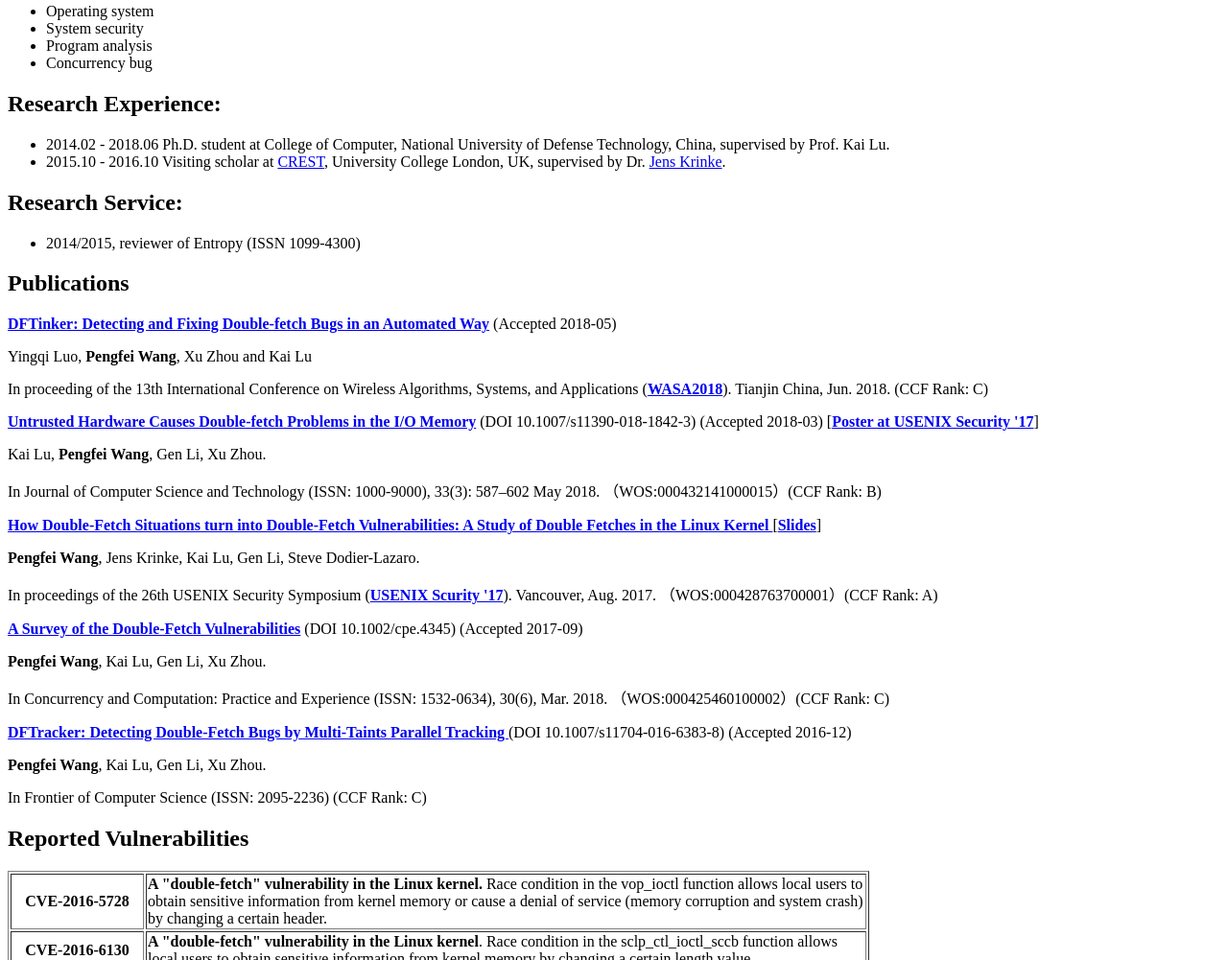
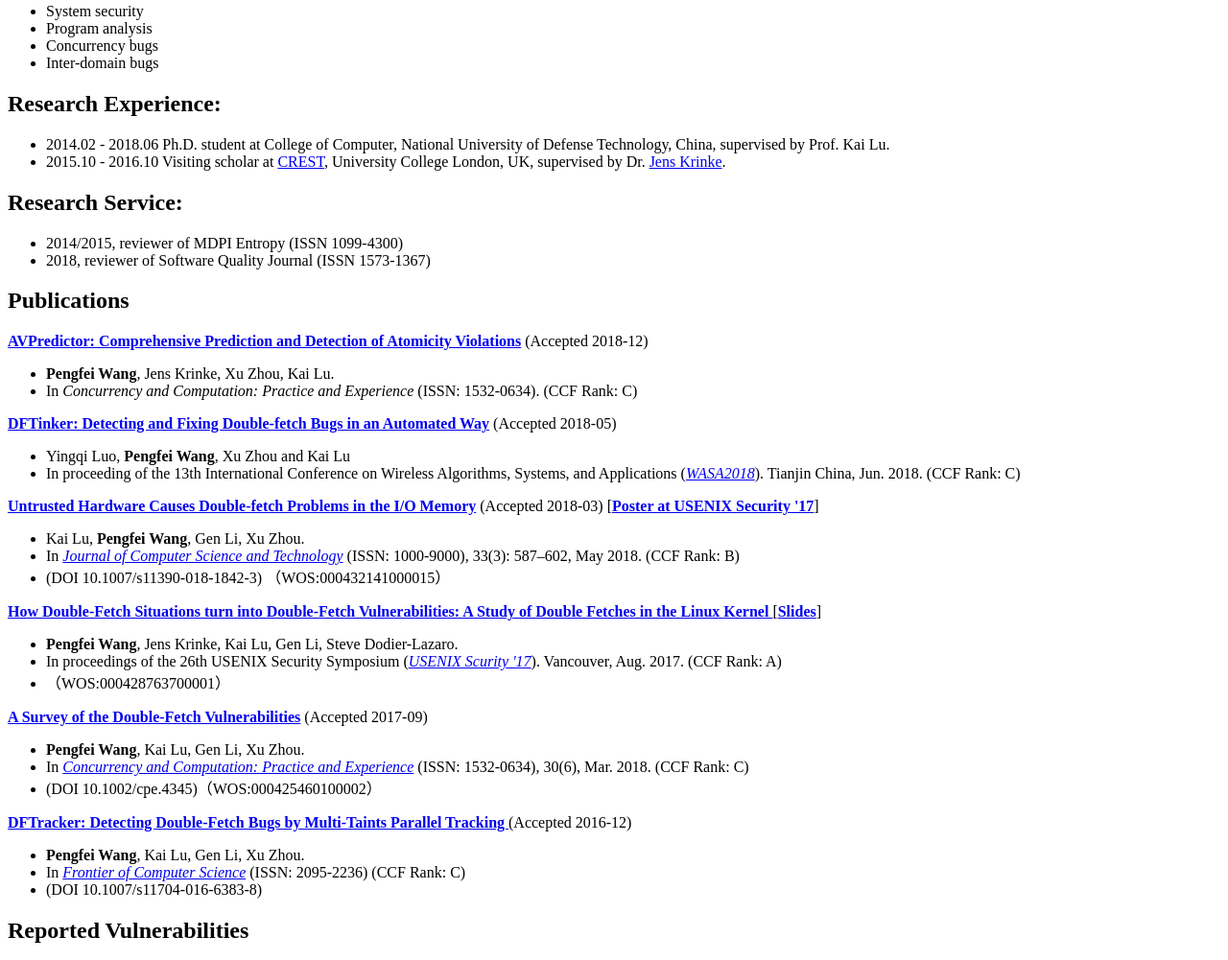
Before and after one commit to wpengfei/wpengfei.github.io, a plain HTML site: page index.html in a window 1280 px wide. Shown: the part 710-1711 px from the top of the page at 96% size. Drawn offline with Linux system fonts and the light colour scheme.

Commit message:
cpe accepted version

```diff
--- a/index.html
+++ b/index.html
@@ -8,20 +8,20 @@
 <body>
 <h1><img src="王鹏飞.jpg" alt="" name="imgPlaceHolder" width="308" height="346" id="imgPlaceHolder" align="texttop" /></h1>
 <h1><strong>Pengfei Wang (王鹏飞)</strong></h1>
-<p> <strong>Ph.D. student </strong></p>
+<p> <strong>Assistant Professor</strong></p>
 <p><strong>College of Computer, National University of Defense Technology (NUDT), China.</strong></p>
 <h2><br />
-Contact：</h2>
+Contact<strong>：</strong></h2>
 <ul>
   <li>pfwang'at'nudt.edu.cn , wpengfeinudt'at'gmail.com</li>
   <li>No.109 Deya Road, Kaifu District, Changsha, Hunan, 410073, P.R.China.</li>
 </ul>
 <h2>Research Interests:</h2>
 <ul>
-  <li>Operating system</li>
   <li>System security    </li>
   <li>Program analysis    </li>
-  <li>Concurrency bug </li>
+  <li>Concurrency bugs </li>
+  <li>Inter-domain bugs</li>
 </ul>
 <h2>Research Experience:</h2>
 <ul>
@@ -30,24 +30,45 @@ Contact：</h2>
 </ul>
 <h2>Research Service:</h2>
 <ul>
-  <li>2014/2015, reviewer of Entropy (ISSN 1099-4300)</li>
+  <li>2014/2015, reviewer of MDPI Entropy (ISSN 1099-4300)</li>
+  <li>2018, reviewer of Software Quality Journal (ISSN 1573-1367)</li>
 </ul>
 <h2>Publications</h2>
+<p><a href="cpe19-accepted.pdf"><strong>AVPredictor: Comprehensive Prediction and Detection of Atomicity Violations</strong></a> (Accepted 2018-12) </p>
+<ul>
+  <li><strong>Pengfei Wang</strong>, Jens Krinke, Xu Zhou, Kai Lu.</li>
+  <li>In <em>Concurrency and Computation: Practice and Experience</em> (ISSN: <span id="issn2">1532-0634</span>). (CCF Rank: C)</li>
+</ul>
 <p><a href="wasa2018.pdf"><strong>DFTinker: Detecting and Fixing Double-fetch Bugs in an Automated Way</strong></a>  (Accepted 2018-05) </p>
-<p>Yingqi Luo, <strong>Pengfei Wang</strong>, Xu Zhou and Kai Lu</p>
-<p>In proceeding of the 13th International Conference on Wireless Algorithms, Systems, and Applications (<a href="http://wasa-conference.org/WASA2018/"><strong>WASA2018</strong></a>). Tianjin China, Jun. 2018. (CCF Rank: C)</p>
-<p><a href="jcst-final.pdf"><strong>Untrusted Hardware Causes Double-fetch Problems in the I/O Memory</strong></a> (DOI  10.1007/s11390-018-1842-3) (Accepted 2018-03) [<a href="conference_poster_final-2.pdf"><strong>Poster at USENIX Security '17</strong></a>]</p>
-<p> Kai Lu, <strong>Pengfei Wang</strong>, Gen Li, Xu Zhou.</p>
-<p>In Journal of Computer Science and Technology (ISSN: 1000-9000), 33(3): 587–602 May 2018.  （WOS:000432141000015）(CCF Rank: B)</p>
+<ul>
+  <li>Yingqi Luo, <strong>Pengfei Wang</strong>, Xu Zhou and Kai Lu</li>
+  <li>In proceeding of the 13th International Conference on Wireless Algorithms, Systems, and Applications (<a href="http://wasa-conference.org/WASA2018/"><em>WASA2018</em></a>). Tianjin China, Jun. 2018. (CCF Rank: C)</li>
+</ul>
+<p><a href="jcst-final.pdf"><strong>Untrusted Hardware Causes Double-fetch Problems in the I/O Memory</strong></a> (Accepted 2018-03) [<a href="conference_poster_final-2.pdf"><strong>Poster at USENIX Security '17</strong></a>]</p>
+<ul>
+  <li> Kai Lu, <strong>Pengfei Wang</strong>, Gen Li, Xu Zhou.</li>
+  <li>In <a href="http://jcst.ict.ac.cn:8080/jcst/EN/volumn/home.shtml"><em>Journal of Computer Science and Technology</em></a> (ISSN: 1000-9000), 33(3): 587–602, May 2018.  (CCF Rank: B)</li>
+  <li>(DOI  10.1007/s11390-018-1842-3) （WOS:000432141000015）</li>
+</ul>
 <p><a href="https://www.usenix.org/system/files/conference/usenixsecurity17/sec17-wang.pdf"><strong>How Double-Fetch Situations turn into Double-Fetch Vulnerabilities: A Study of Double Fetches in the Linux Kernel </strong></a>[<a href="track1-double fetch.pptx"><strong>Slides</strong></a>]</p>
-<strong>Pengfei Wang</strong>, Jens Krinke, Kai Lu, Gen Li, Steve Dodier-Lazaro.
-<p>In proceedings of the 26th USENIX Security Symposium (<a href="https://www.usenix.org/conference/usenixsecurity17"><strong>USENIX Scurity '17</strong></a>). Vancouver, Aug. 2017. （WOS:000428763700001）(CCF Rank: A)</p>
-<p><a href="ccpe-published.pdf"><strong>A Survey of the Double-Fetch Vulnerabilities</strong></a> (DOI 10.1002/cpe.4345) (Accepted 2017-09)</p>
-<p><strong>Pengfei Wang</strong>, Kai Lu, Gen Li, Xu Zhou.</p>
-<p>In Concurrency and Computation: Practice and Experience (ISSN: <span id="issn">1532-0634</span>), 30(6), Mar. 2018. （WOS:000425460100002）(CCF Rank: C)</p>
-<p><a href="fcs-final.pdf"><strong>DFTracker: Detecting Double-Fetch Bugs by Multi-Taints Parallel Tracking </strong></a>(DOI 10.1007/s11704-016-6383-8) (Accepted 2016-12)</p>
-<p><strong>Pengfei Wang</strong>, Kai Lu, Gen Li, Xu Zhou.</p>
-<p>In Frontier of Computer Science (ISSN: 2095-2236) (CCF Rank: C)</p>
+<ul>
+  <li><strong>Pengfei Wang</strong>, Jens Krinke, Kai Lu, Gen Li, Steve Dodier-Lazaro.
+  </li>
+  <li>In proceedings of the 26th USENIX Security Symposium (<a href="https://www.usenix.org/conference/usenixsecurity17"><em>USENIX Scurity '17</em></a>). Vancouver, Aug. 2017. (CCF Rank: A)</li>
+  <li>（WOS:000428763700001）</li>
+</ul>
+<p><a href="cpedoc-accepted.pdf"><strong>A Survey of the Double-Fetch Vulnerabilities</strong></a> (Accepted 2017-09)</p>
+<ul>
+  <li><strong>Pengfei Wang</strong>, Kai Lu, Gen Li, Xu Zhou.</li>
+  <li>In <a href="https://onlinelibrary.wiley.com/journal/15320634"><em>Concurrency and Computation: Practice and Experience</em></a> (ISSN: <span id="issn">1532-0634</span>), 30(6), Mar. 2018. (CCF Rank: C)</li>
+  <li> (DOI 10.1002/cpe.4345)（WOS:000425460100002）</li>
+</ul>
+<p><a href="fcs-final.pdf"><strong>DFTracker: Detecting Double-Fetch Bugs by Multi-Taints Parallel Tracking </strong></a>(Accepted 2016-12)</p>
+<ul>
+  <li><strong>Pengfei Wang</strong>, Kai Lu, Gen Li, Xu Zhou.</li>
+  <li>In <em><a href="http://journal.hep.com.cn/fcs/EN/2095-2228/current.shtml">Frontier of Computer Science</a></em> (ISSN: 2095-2236) (CCF Rank: C)</li>
+  <li>(DOI 10.1007/s11704-016-6383-8) </li>
+</ul>
 <h2>Reported Vulnerabilities</h2>
 <table width="898" border="1">
   <tr>
@@ -91,7 +112,7 @@ Contact：</h2>
 <dl>
   <dt>&nbsp;</dt>
 </dl>
-<p>(Last update: 2018-5-3)</p>
+<p>(Last update: 2019-1-1)</p>
 <p>&nbsp;</p>
 <p>&nbsp;</p>
 <p>&nbsp;</p>
```
Also changed, not shown: 2 other files.
